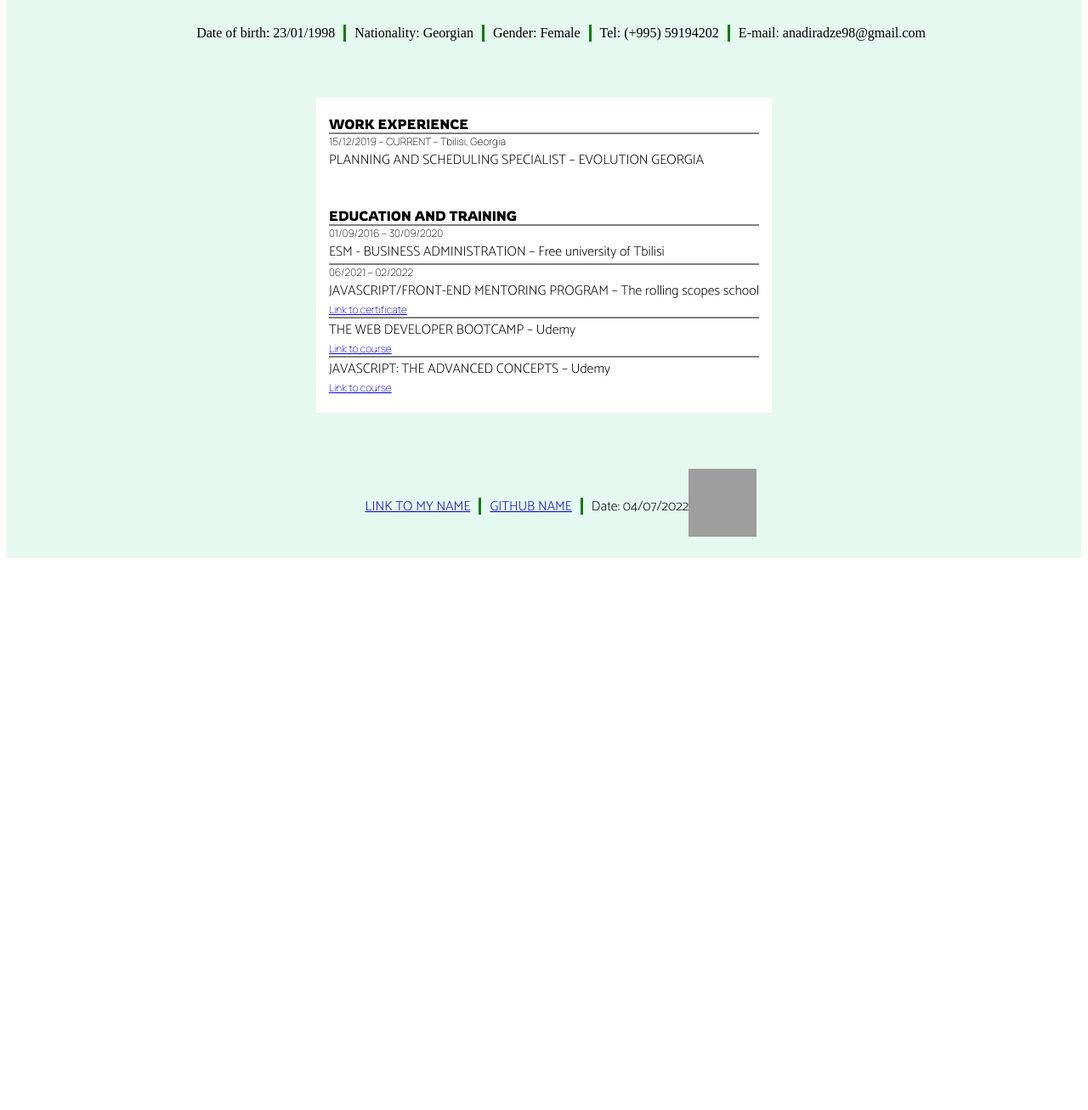
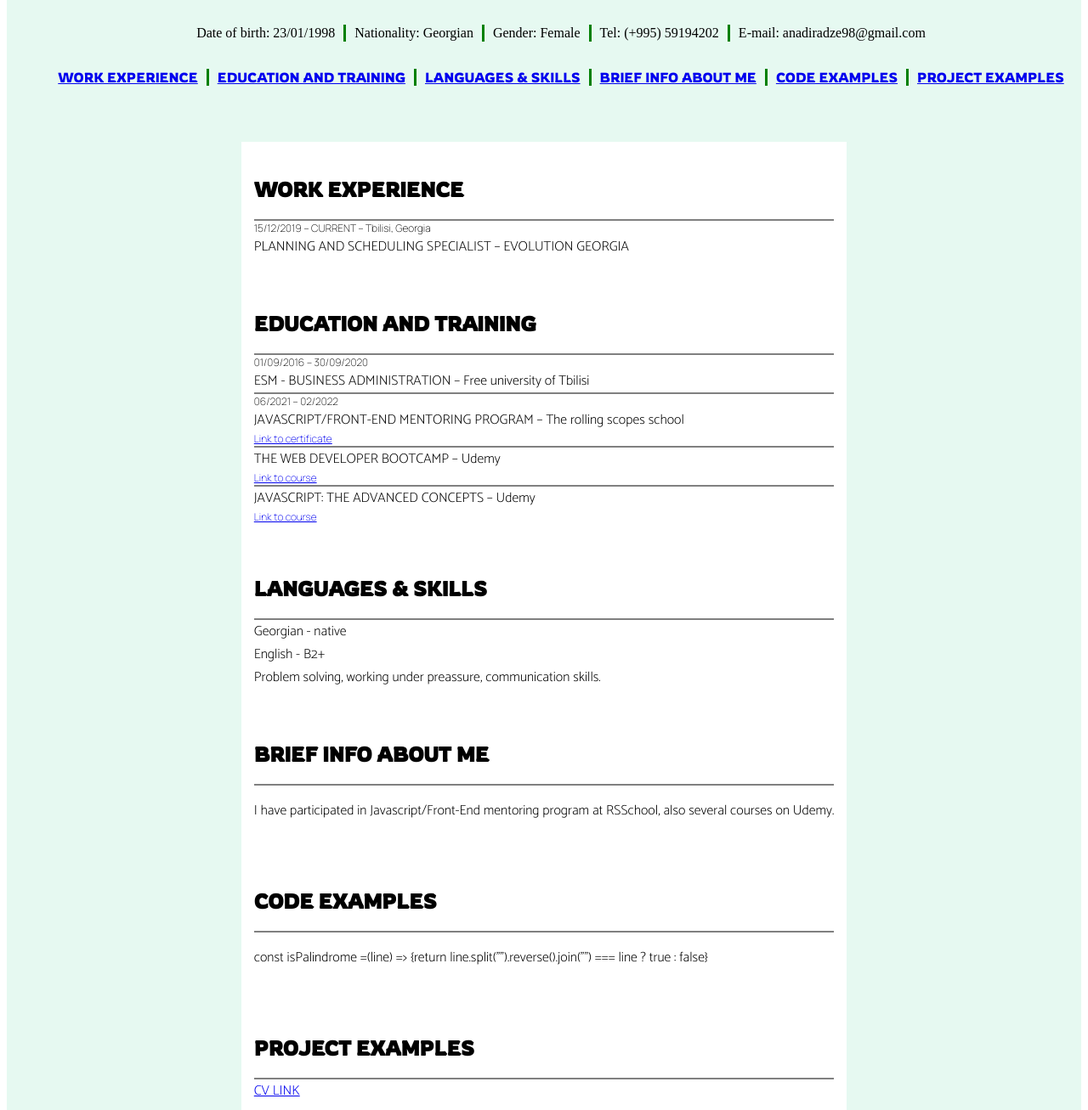
Before and after one commit to anadiradze/rsschool-cv, a plain HTML site: page index.html in a window 1280 px wide. Shown: the part 96-1403 px from the top of the page at 85% size. Before the commit the page ends 800 px from the top, so only its background shows below. Drawn offline with Linux system fonts and the light colour scheme; grey boxes are pictures that could not be loaded.

Commit message:
feat: add information in cv

```diff
--- a/index.css
+++ b/index.css
@@ -17,7 +17,7 @@
   justify-content: center;
   align-items: center;
 }
-.maincontainer {
+.container {
   display: flex;
   flex-direction: column;
   justify-content: center;
@@ -27,7 +27,6 @@
 .hr1 {
   height: 2px;
   border-width: 0;
-  color: gray;
   background-color: gray;
 }
 .vl1 {
@@ -51,3 +50,14 @@
   width: 80px;
   height: 80px;
 }
+header {
+  display: flex;
+  justify-content: center;
+  flex-direction: column;
+  align-items: center;
+}
+.navBarUl {
+  list-style: none;
+  display: flex;
+  flex-direction: row;
+}
--- a/index.html
+++ b/index.html
@@ -12,9 +12,10 @@
     <link rel="stylesheet" href="index.css" />
   </head>
   <body>
-    <div class="maincontainer">
+    <div class="container">
       <h1 class="fnFamRegular">Ani Nadiradze</h1>
       <hr class="hr1" />
+      <header>
         <ul class="generalInfo">
           <li>Date of birth: 23/01/1998</li>
           <li class="vl1"></li>
@@ -26,9 +27,25 @@
           <li class="vl1"></li>
           <li>E-mail: anadiradze98@gmail.com</li>
         </ul>
-      <div class="middlePart">
+        <nav>
+          <ul class="navBarUl">
+            <li class="fnFamRegular"><a href="#">WORK EXPERIENCE</a></li>
+            <li class="vl1"></li>
+            <li class="fnFamRegular"><a href="#">EDUCATION AND TRAINING</a></li>
+            <li class="vl1"></li>
+            <li class="fnFamRegular"><a href="#">LANGUAGES & SKILLS</a></li>
+            <li class="vl1"></li>
+            <li class="fnFamRegular"><a href="#">BRIEF INFO ABOUT ME</a></li>
+            <li class="vl1"></li>
+            <li class="fnFamRegular"><a href="#">CODE EXAMPLES</a></li>
+            <li class="vl1"></li>
+            <li class="fnFamRegular"><a href="#">PROJECT EXAMPLES</a></li>
+          </ul>
+        </nav>
+      </header>
+      <main class="middlePart">
         <ul class="middlePartUl fnFamRegular">
-          <li class="fnFamRegular">WORK EXPERIENCE</li>
+          <li class="fnFamRegular"><h2>WORK EXPERIENCE</h2></li>
           <li class="hr1"></li>
           <li class="fnFamThin">15/12/2019 – CURRENT – Tbilisi, Georgia</li>
           <li class="fnFamExtraLight">
@@ -36,7 +53,7 @@
           </li>
         </ul>
         <ul class="middlePartUl fnFamRegular">
-          <li class="fnFamRegular">EDUCATION AND TRAINING</li>
+          <li class="fnFamRegular"><h2>EDUCATION AND TRAINING</h2></li>
           <li class="hr1"></li>
           <li class="fnFamThin">01/09/2016 – 30/09/2020</li>
           <li class="fnFamExtraLight">
@@ -69,7 +86,43 @@
             >
           </li>
         </ul>
-      </div>
+        <ul class="middlePartUl fnFamRegular">
+          <li class="fnFamRegular"><h2>LANGUAGES & SKILLS</h2></li>
+          <li class="hr1"></li>
+          <li class="fnFamExtraLight">Georgian - native</li>
+          <li class="fnFamExtraLight">English - B2+</li>
+          <li class="fnFamExtraLight">
+            Problem solving, working under preassure, communication skills.
+          </li>
+        </ul>
+        <ul class="middlePartUl fnFamRegular">
+          <li class="fnFamRegular"><h2>BRIEF INFO ABOUT ME</h2>
+            <li class="hr1"></li>
+            <li class="fnFamExtraLight">
+            <p>
+              I have participated in Javascript/Front-End mentoring program at
+              RSSchool, also several courses on Udemy.
+            </p>
+          </li>
+        </ul>
+        <ul class="middlePartUl fnFamRegular">
+          <li class="fnFamRegular"><h2>CODE EXAMPLES</h2></li>
+          <li class="hr1"></li>
+          <li class="fnFamExtraLight">
+            <p>
+              const isPalindrome =(line) => {return line.split("").reverse().join("") === line ? true : false}
+            </p>
+          </li>
+        </ul>
+        <ul class="middlePartUl fnFamRegular">
+          <li class="fnFamRegular"><h2>PROJECT EXAMPLES</h2></li>
+          <li class="hr1"></li>
+          <li class="fnFamExtraLight">
+            <a href="https://anadiradze.github.io/rsschool-cv/cv">CV LINK</a>
+          </li>
+        </ul>
+
+      </main>
       <footer class="maincontainer">
         <ul class="generalInfo">
           <li class="fnFamExtraLight">
```
Lines whose indentation alone changed are shown as unchanged.
